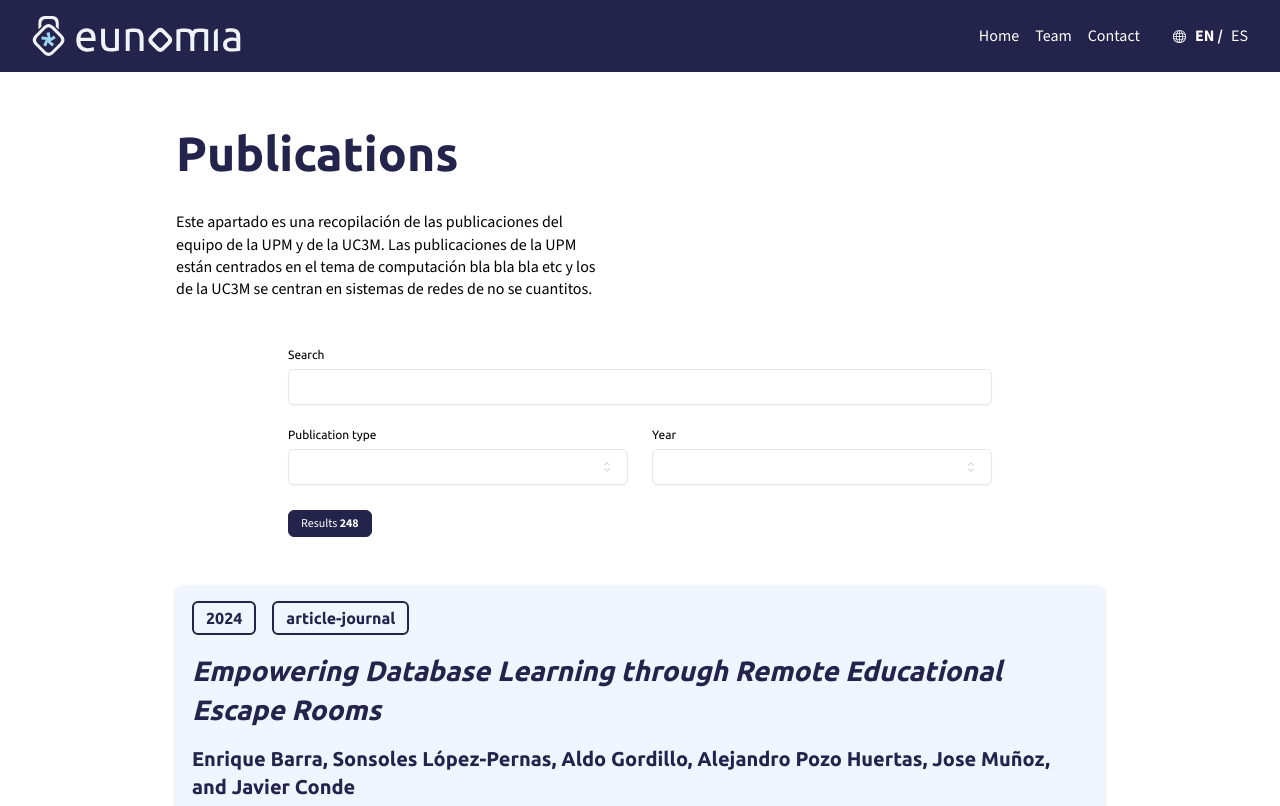
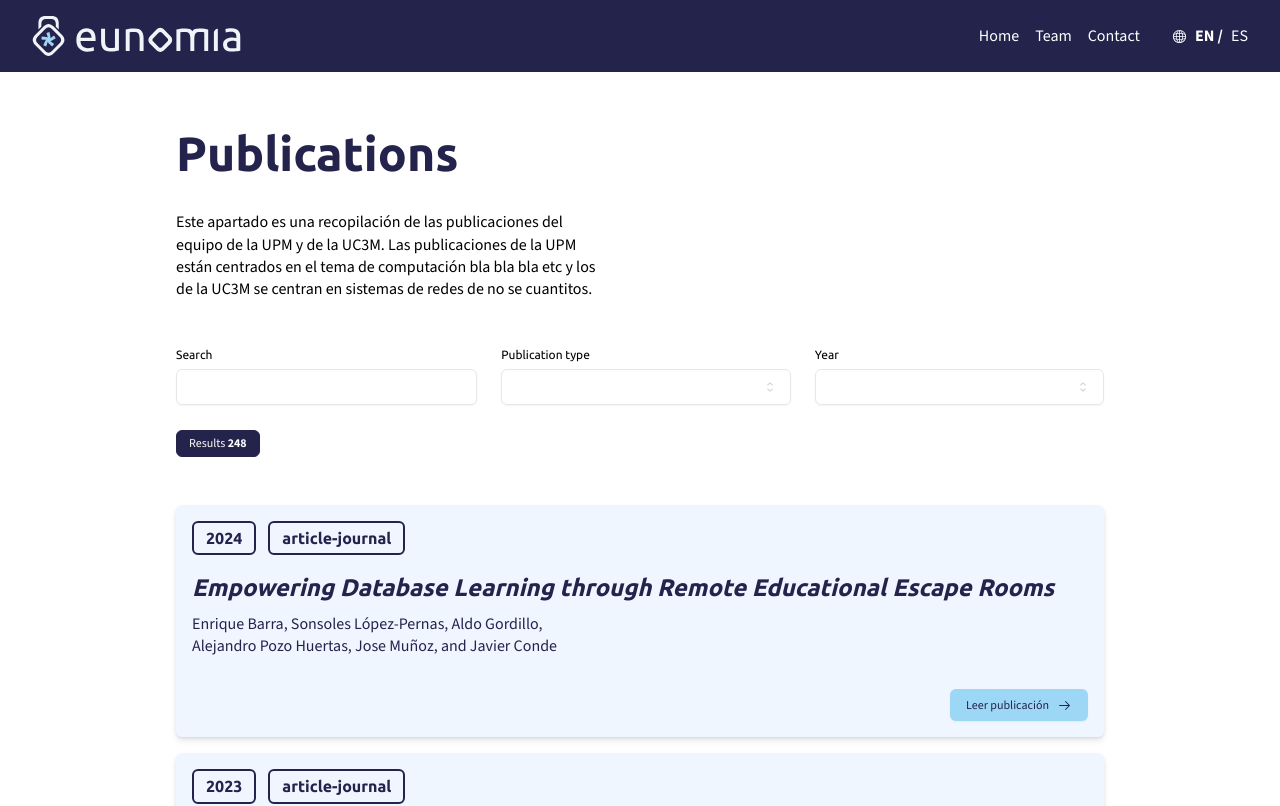
Before and after one commit to ging/boiler, a Next.js app: page /research in a window 1280 px wide. Shown: the top 806 px of the page. Built offline with nearby package versions, Linux system fonts and the light colour scheme.

Commit message:
ajustes boiler team, filter research

```diff
--- a/app/globals.css
+++ b/app/globals.css
@@ -6,36 +6,40 @@
   /* border: 1px solid salmon */
 }
 
+/*TYPE*/
+/* .text-h5 {
+  color: inherit
+} */
 /*MARGINS*/
 .standard_margin {
-  @apply m-6 sm:my-6 sm:mx-8 md:my-8 md:mx-14 lg:my-12 lg:mx-36 xl:mx-44 2xl:mx-60;
+  @apply m-6 sm:my-6 sm:mx-8 md:my-8 md:mx-14 lg:my-12 lg:mx-24 xl:mx-44 2xl:mx-60;
 }
 .standard_margin-xl {
-  @apply m-6 sm:my-6 sm:mx-12 md:my-12 md:mx-32 lg:my-24 lg:mx-60 xl:mx-72 2xl:mx-96;
+  @apply m-6 sm:my-6 sm:mx-12 md:my-12 md:mx-32 lg:my-24 lg:mx-40 xl:mx-72 2xl:mx-96;
 }
 
 /* MÁRGENES PARA CONTENEDORES CON IMÁGENES DE FONDO*/
 /* margen estandar pero solo en eje x (para elementos que encuentran en otros contenedores) */
 .standard_margin-x {
-    @apply mx-6 sm:mx-8 md:mx-14 lg:mx-36 xl:mx-44 2xl:mx-60
+    @apply mx-6 sm:mx-8 md:mx-14 lg:mx-24 xl:mx-44 2xl:mx-60
 }
 .standard_margin-xl-x {
-  @apply m-6 sm:mx-12 md:mx-32 lg:mx-60 xl:mx-72 2xl:mx-96;
+  @apply m-6 sm:mx-12 md:mx-32 lg:mx-40 xl:mx-72 2xl:mx-96;
 }
 /* margen estandar pero solo en eje y (para elementos contenedores con otros elementos con margen dentro) */
 .standard_margin-y {
     @apply my-6 sm:my-6 md:my-8 lg:my-12
 }
 .standard_margin-l {
-    @apply mx-6 mt-2 sm:ml-8 sm:mr-0 md:ml-14 lg:ml-36 xl:ml-44 2xl:ml-60
+    @apply mx-6 mt-2 sm:ml-8 sm:mr-0 md:ml-14 lg:ml-24 xl:ml-44 2xl:ml-60
 }
 .standard_margin-r {
-    @apply mx-6 mt-2 sm:mr-8 sm:ml-0 md:mr-14 lg:mr-36 xl:mr-44 2xl:mr-60
+    @apply mx-6 mt-2 sm:mr-8 sm:ml-0 md:mr-14 lg:mr-24 xl:mr-44 2xl:mr-60
 }
 
 /*PADDINGS*/
 .standard_padding {
-  @apply p-6 sm:py-6 sm:px-8 md:py-8 md:px-14 lg:py-12 lg:px-36 xl:px-44;
+  @apply p-6 sm:py-6 sm:px-8 md:py-8 md:px-14 lg:py-12 lg:px-24 xl:px-44;
 }
 .padding_home {
   @apply py-8 sm:py-12 md:py-20 lg:py-24 2xl:py-32;
@@ -43,6 +47,7 @@
 .padding_footer {
   @apply p-6 sm:py-6 sm:px-8 md:py-8 md:px-14 lg:py-10;
 }
+
 
 /*GAPS*/
 /* Esto no se puede incluir en una clase grid y que ya tenga configurada la rejilla también????????? */
@@ -53,7 +58,13 @@
   @apply gap-2 sm:gap-3 lg:gap-4 xl:gap-6
 }
 .gap_grid {
-    @apply gap-4 sm:gap-6 lg:gap-8 xl:gap-10
+  @apply gap-3 sm:gap-4 lg:gap-5 xl:gap-6
+}
+/*esta clase es importante, porque los gaps con el responsive
+no son iguales, ni van in crecendo, porque la estructura
+del filter cambia de bloque a inline*/
+.gap_filter {
+@apply gap-0 lg:gap-5 xl:gap-6
 }
 .gap_grid-r {
     @apply gap-x-4 sm:gap-x-6 lg:gap-x-8 xl:gap-x-10
--- a/components/FilterCategory.jsx
+++ b/components/FilterCategory.jsx
@@ -15,7 +15,7 @@ import { useTranslation } from "react-i18next";
 export default function FilterCategory( {category, changeCategory, categories } ) {
   const { t } = useTranslation();
   return (
-    <>
+    <div className="container_select_label w-1/2 lg:w-full">
     <Label htmlFor="search">{t("publications.filter.fieldTitle2")}</Label>
           <Select
             className="filter flex flex-col"
@@ -40,6 +40,6 @@ export default function FilterCategory( {category, changeCategory, categories }
               ))}
             </SelectContent>
           </Select>
-      </>
+      </div>
   )
 }
--- a/components/FilterDate.jsx
+++ b/components/FilterDate.jsx
@@ -29,7 +29,7 @@ export default function FilterDate( {year, changeYear, items} ) {
   let years = getYears(items);
 
   return (
-   <>
+    <div className="container_select_label w-1/2 lg:w-full">
     <Label htmlFor="year">{t("publications.filter.fieldTitle3")}</Label>
     <Select
       className="filter"
@@ -58,6 +58,6 @@ export default function FilterDate( {year, changeYear, items} ) {
         ))}
       </SelectContent>
     </Select>
-  </>
+  </div>
   )
 }
--- a/components/FilterText.jsx
+++ b/components/FilterText.jsx
@@ -10,7 +10,7 @@ import { useTranslation } from "react-i18next";
 export default function FilterText( {search, changeSearch} ) {
   const { t } = useTranslation();
   return (
-    <div className="filter">
+    <div className="filter flex flex-wrap lg:w-1/3">
     <Label htmlFor="search">{t("publications.filter.fieldTitle1")}</Label>
     <Input
       className="w-full"
--- a/components/ResearchFilter.js
+++ b/components/ResearchFilter.js
@@ -7,21 +7,21 @@ import { Badge } from "@/components/ui/badge";
 
 import FilterText from "./FilterText";
 import FilterDate from "./FilterDate";
-import FilterType from "./FilterCategory";
+import FilterCategory from "./FilterCategory";
 
-export default function Filters({search, changeSearch, year, changeYear, items, category, changeCategory, results, categories }) {
+export default function Filters({ search, changeSearch, year, changeYear, items, category, changeCategory, results, categories }) {
   const { t } = useTranslation();
 
   return (
-    <div className="filters standard_margin-xl-x">
-      <FilterText search={search} changeSearch={changeSearch} ></FilterText>
-      <div className="container_selects gap_div flex flex-row">
-        <div className="container_select_label w-1/2">
-          <FilterType category={category} changeCategory={changeCategory} categories={categories}/>
-        </div>
-        <div className="container_select_label w-1/2">
-       <FilterDate items={items} year={year} changeYear={changeYear}/>
-      </div>
+    <div className="filters standard_margin ">
+      <div className="filter-block flex flex-col lg:flex-row gap_filter">
+        <FilterText search={search} changeSearch={changeSearch} ></FilterText>
+        {/* <div className="container_selects gap_div flex flex-row"> */}
+       <div className="w-full lg:w-2/3 flex gap_grid">
+          <FilterCategory category={category} changeCategory={changeCategory} categories={categories} />
+
+          <FilterDate items={items} year={year} changeYear={changeYear} />
+          </div>
       </div>
       {results === undefined ? null : (
         <Badge className="research_results">
--- a/components/core/Cards.jsx
+++ b/components/core/Cards.jsx
@@ -28,7 +28,7 @@ const CardVariants = cva(
           "bg-green-50 border border-input shadow-sm hover:bg-accent hover:text-white",
         course: "bg-purple-50",
         publication: "bg-blue-50 shadow-sm hover:bg-destructive/90",
-        team: "p-0 bg-snow border border-input shadow-sm hover:scale-[101%]",
+        team: "p-0 bg-snow border border-input shadow-sm hover:bg-snow hover:scale-[101%]",
         tool: "p-0 bg-yellow-50 shadow-sm hover:bg-secondary/10",
       },
       direction: {
@@ -90,7 +90,7 @@ const Card = React.forwardRef(
       <article className={cn(CardVariants({ variant, direction, className }))}>
         {/* card header */}
         {(date || category) && (
-          <header className="w-full flex gap-4 justify-start">
+          <header className="w-full flex gap-2 justify-start">
             <Badge variant="outline" size="lg">
               {date}
             </Badge>
@@ -186,7 +186,7 @@ const Card = React.forwardRef(
     // PUBLICATIONS - ok
     const publicationCard = (
       <article className={cn(CardVariants({ variant, direction, className }))}>
-        <header className="w-full flex gap-4 justify-start">
+        <header className="w-full flex gap-3 justify-start">
           <Badge variant="outline" size="lg">
             {date}
           </Badge>
@@ -195,10 +195,10 @@ const Card = React.forwardRef(
           </Badge>
         </header>
         <div className={cardBodyClasses}>
-          <Heading level="h3">
+          <Heading level="h4">
             <i>{title}</i>
           </Heading>
-          <Heading level="h5">{author}</Heading>
+          <Text level="p">{author}</Text>
         </div>
         <footer className={cardFooterClasses}>
           {doi ? (
@@ -218,7 +218,7 @@ const Card = React.forwardRef(
     const teamCard = (
       <article
         className={
-          cn(CardVariants({ variant, direction, className })) + " mx-auto w-60"
+          cn(CardVariants({ variant, direction, className })) + " mx-auto w-60 gap-1"
         }
       >
         {img && (
@@ -230,10 +230,10 @@ const Card = React.forwardRef(
         )}
         {(name || position || description || email) && (
           <div className="p-4 h-full w-full flex flex-col justify-between items-center">
-            <Heading level="h3" className={"text-inherit text-center"}>
-              {name}
+            <Heading level="h5" className={"text-inherit text-center"}>
+              {name} {position}
             </Heading>
-            <Heading level="h5">{position}</Heading>
+
             {email && <Text>{email}</Text>}
           </div>
         )}
```
Also changed, not shown: 1 other file (tests, documents, lock files or other folders).
